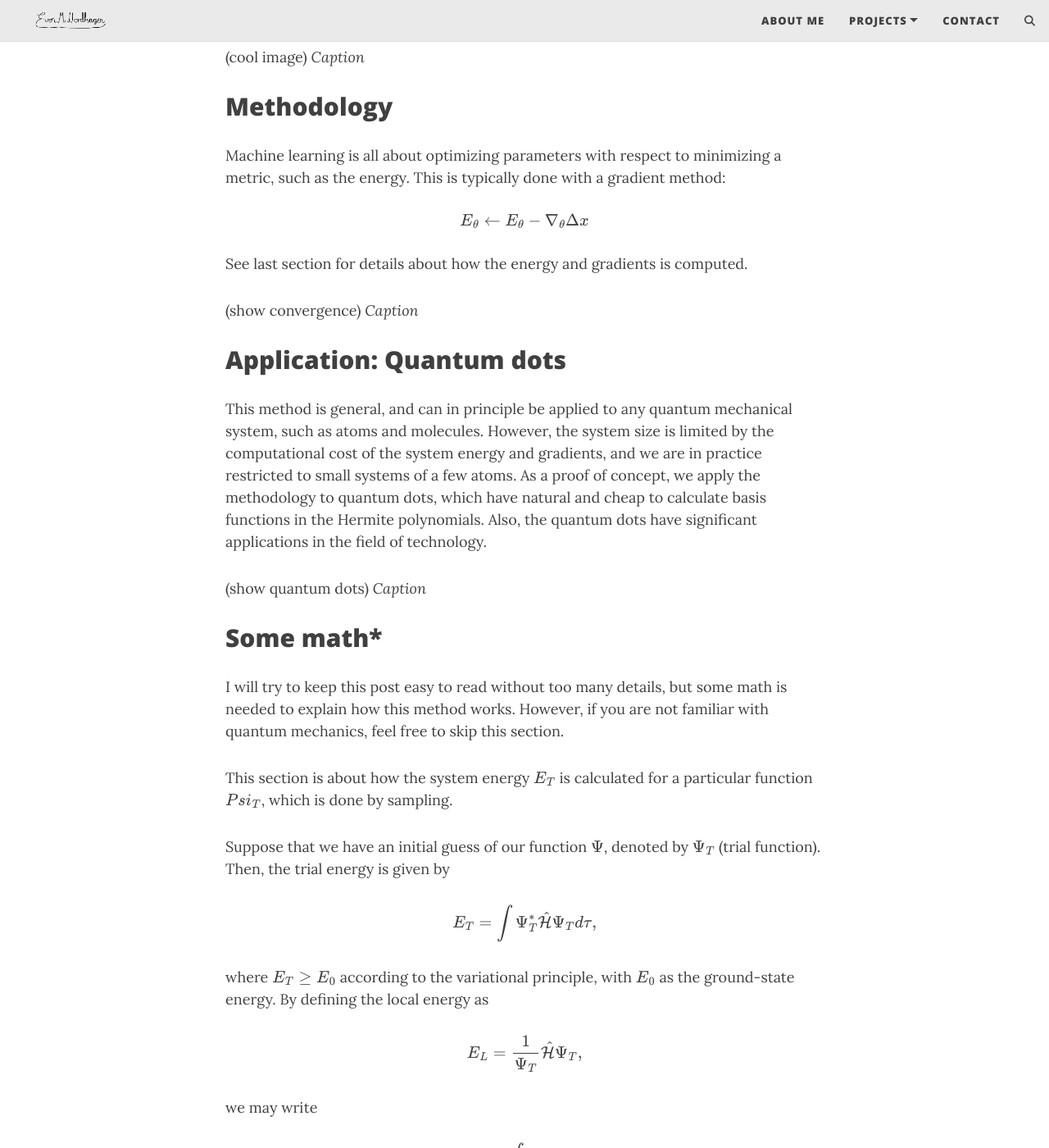
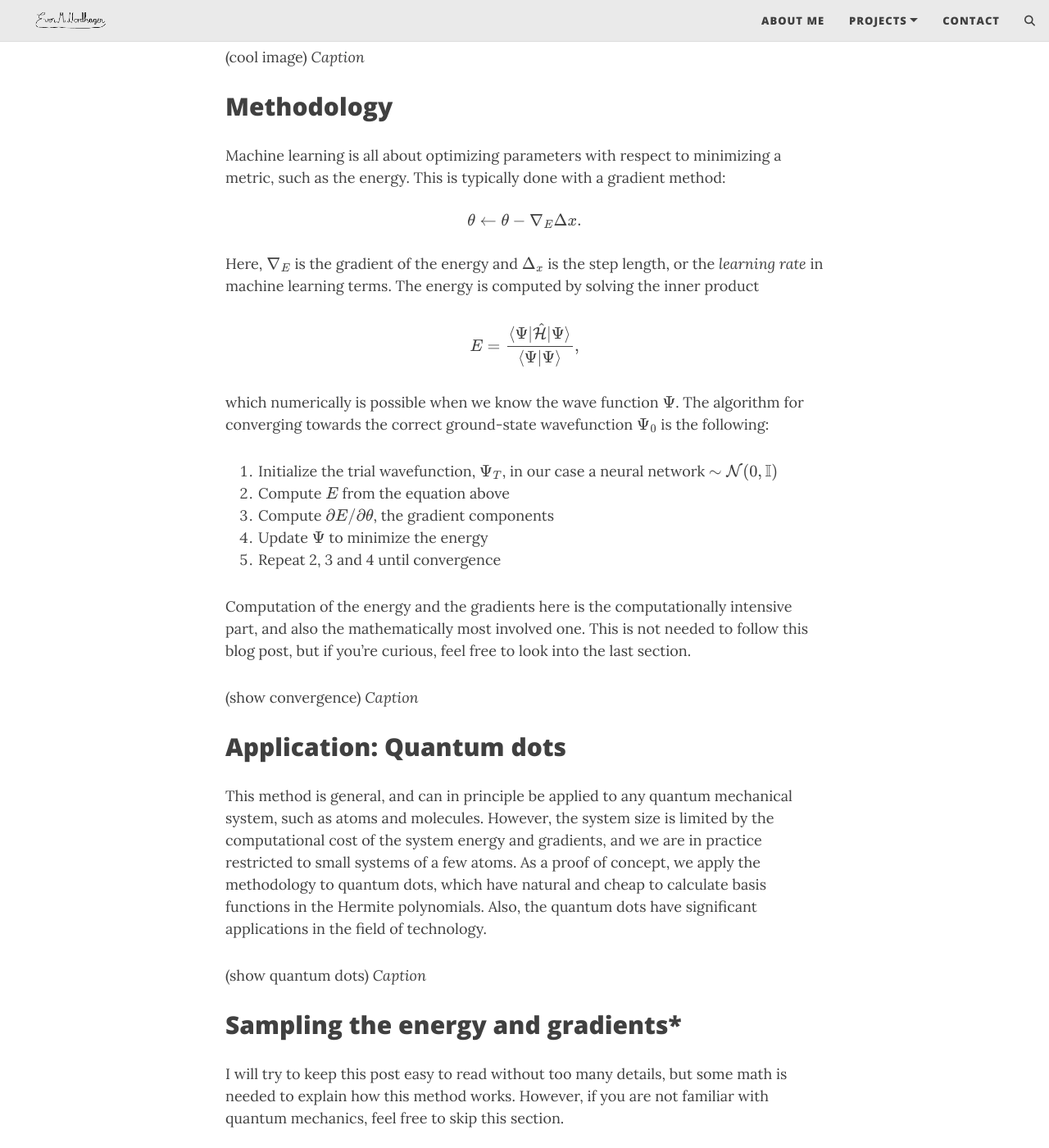
Before and after one commit to evenmn/evenmn.github.io, a Jekyll site: the page built from projects/quantumdots.md, in a window 1280 px wide and 1400 px high, scrolled down 1878 px. Shown: the whole window at 82% size. Built offline with Jekyll 4.4.1, drawn with Linux system fonts in a browser that asks for light colours; formulas are drawn with MathJax 3; comment, search, counter and statistics services are not loaded.

Commit message:
More text on the quantum dots project page
Signed-off-by: evenmn <evenmn@fys.uio.no>

```diff
--- a/projects/quantumdots.md
+++ b/projects/quantumdots.md
@@ -35,10 +35,24 @@ In machine learning terminology, the trial wavefunction, $$\Psi_T$$, is our *mod
 Machine learning is all about optimizing parameters with respect to minimizing a metric, such as the energy. This is typically done with a gradient method:
 
 $$
-E_{\theta}\leftarrow E_{\theta}-\nabla_{\theta}\Delta x
+\theta \leftarrow \theta-\nabla_{E}\Delta x.
 $$
 
-See last section for details about how the energy and gradients is computed.
+Here, $$\nabla_{E}$$ is the gradient of the energy and $$\Delta_x$$ is the step length, or the *learning rate* in machine learning terms. The energy is computed by solving the inner product
+
+$$
+E=\frac{\langle\Psi|\hat{\mathcal{H}}|\Psi\rangle}{\langle\Psi|\Psi\rangle},
+$$
+
+which numerically is possible when we know the wave function $$\Psi$$. The algorithm for converging towards the correct ground-state wavefunction $$\Psi_0$$ is the following:
+
+1. Initialize the trial wavefunction, $$\Psi_T$$, in our case a neural network $$\sim\mathcal{N}(0,\mathbb{I})$$
+2. Compute $$E$$ from the equation above
+3. Compute $$\partial E/\partial\theta$$, the gradient components
+4. Update $$\Psi$$ to minimize the energy
+5. Repeat 2, 3 and 4 until convergence
+
+Computation of the energy and the gradients here is the computationally intensive part, and also the mathematically most involved one. This is not needed to follow this blog post, but if you're curious, feel free to look into the last section.
 
 (show convergence)
 *Caption*
@@ -49,7 +63,7 @@ This method is general, and can in principle be applied to any quantum mechanica
 (show quantum dots)
 *Caption*
 
-## Some math*
+## Sampling the energy and gradients*
 I will try to keep this post easy to read without too many details, but some math is needed to explain how this method works. However, if you are not familiar with quantum mechanics, feel free to skip this section.
 
 This section is about how the system energy $$E_T$$ is calculated for a particular function $$Psi_T$$, which is done by sampling.
```
